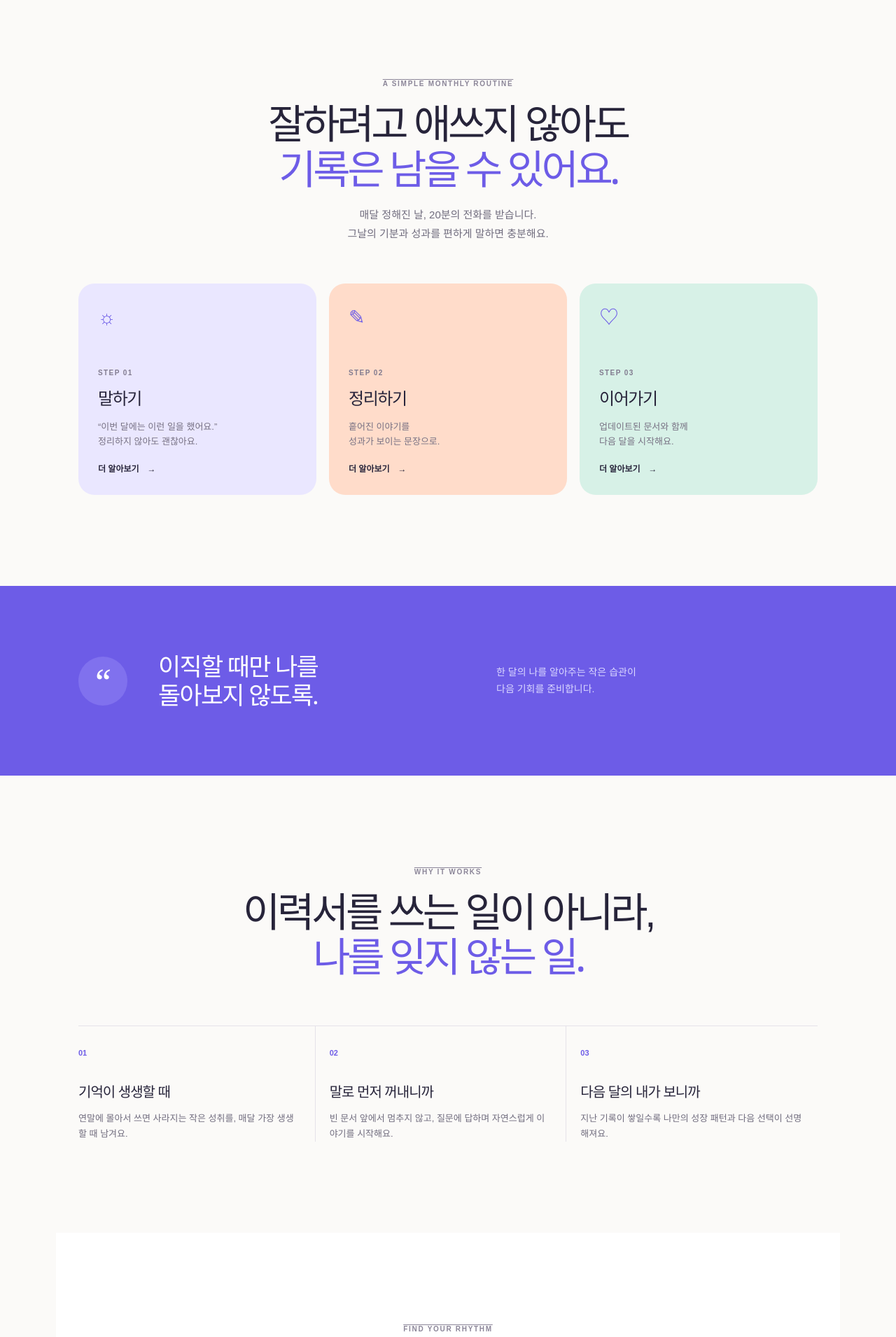
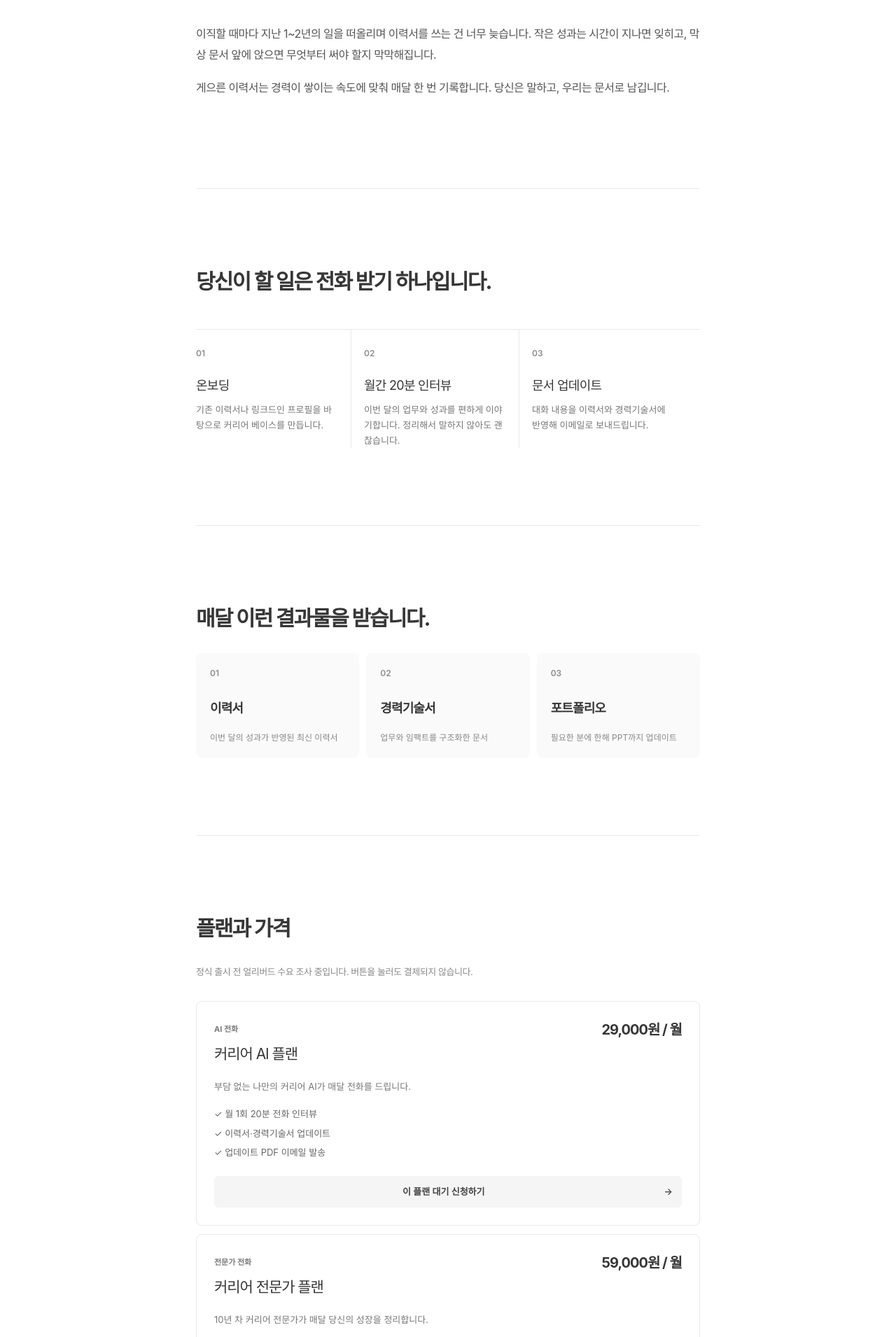
Before and after one commit to lazyresume/ad_check, a Next.js app: page / in a window 1280 px wide. Shown: the part 810-2720 px from the top of the page at 70% size. Built offline with nearby package versions, Linux system fonts and the light colour scheme; a web font is replaced by a local one.

Commit message:
Simplify landing page into Oopy-inspired document layout

```diff
--- a/app/page.tsx
+++ b/app/page.tsx
@@ -4,45 +4,38 @@ import { useState } from "react";
 
 type Plan = "ai" | "human";
 
-const planCopy: Record<Plan, { name: string; price: string; desc: string; features: string[] }> = {
-  ai: { name: "커리어 AI", price: "29,000", desc: "혼자 하는 것보다, 말로 꺼내는 게 쉬우니까", features: ["월 1회 20분 AI 전화", "이력서·경력기술서 업데이트", "PDF 이메일 발송"] },
-  human: { name: "커리어 전문가", price: "59,000", desc: "내 이야기를 더 선명한 언어로 바꾸니까", features: ["월 1회 30분 전문가 전화", "이력서·경력기술서·포트폴리오", "다음 달 액션 플랜"] },
+const plans: Record<Plan, { label: string; title: string; price: string; desc: string; items: string[] }> = {
+  ai: { label: "AI 전화", title: "커리어 AI 플랜", price: "29,000원 / 월", desc: "부담 없는 나만의 커리어 AI가 매달 전화를 드립니다.", items: ["월 1회 20분 전화 인터뷰", "이력서·경력기술서 업데이트", "업데이트 PDF 이메일 발송"] },
+  human: { label: "전문가 전화", title: "커리어 전문가 플랜", price: "59,000원 / 월", desc: "10년 차 커리어 전문가가 매달 당신의 성장을 정리합니다.", items: ["월 1회 30분 전문가 인터뷰", "이력서·경력기술서·포트폴리오", "다음 달 커리어 액션 플랜"] },
 };
 
 export default function Home() {
-  const [selectedPlan, setSelectedPlan] = useState<Plan | null>(null);
-  const [submitted, setSubmitted] = useState(false);
+  const [selected, setSelected] = useState<Plan | null>(null);
+  const [sent, setSent] = useState(false);
 
-  const choose = (plan: Plan) => {
-    setSelectedPlan(plan);
-    setSubmitted(false);
+  function choose(plan: Plan) {
+    setSelected(plan);
+    setSent(false);
     if (typeof window !== "undefined") {
       const key = `lazyresume_click_${plan}`;
       localStorage.setItem(key, String(Number(localStorage.getItem(key) || 0) + 1));
       window.history.replaceState(null, "", `#${plan}`);
     }
-  };
+  }
 
-  return <main>
-    <nav className="nav shell"><a className="logo" href="#top"><span className="logo-mark">L</span><span>게으른 이력서</span></a><a className="nav-quiet" href="#plans">플랜 보기</a></nav>
+  return <main className="page"><header className="topbar"><a className="workspace" href="#top"><span>📄</span> 게으른 이력서</a><button className="search" aria-label="검색">⌕ <span>Search</span></button></header>
+    <div className="content" id="top"><div className="hero-icon">📄</div><h1>게으른 이력서</h1><p className="lead">매달 AI 전화 한 통으로<br />이력서 업데이트를 끝내세요.</p>
+      <div className="notice"><span>💡</span><p><strong>이번 달에 한 일을 편하게 들려주세요.</strong><br />친구와 통화하듯 20분만 이야기하면, 이력서·경력기술서·포트폴리오를 최신 상태로 정리해드립니다.</p></div>
+      <nav className="quick-links"><a href="#why">왜 매달 해야 하나요?</a><a href="#how">어떻게 작동하나요?</a><a href="#plans">플랜과 가격</a></nav>
 
-    <section className="hero-soft shell" id="top"><div className="hero-soft-copy"><p className="overline">A LITTLE TIME FOR YOUR CAREER</p><h1>이번 달의 나를<br /><span>가볍게 돌보는</span><br />전화 한 통.</h1><p className="hero-text">일은 계속 쌓이는데, 이력서는 멈춰있나요?<br />친구와 통화하듯 이번 달의 일을 들려주세요.<br />우리가 당신의 커리어 기록을 이어갈게요.</p><a className="pill-cta" href="#routine">어떻게 하는지 보기 <span>↓</span></a></div><div className="hero-orbit"><div className="orbit-ring ring-one" /><div className="orbit-ring ring-two" /><div className="orb-card"><span className="orb-sun">✦</span><p>오늘도<br /><strong>잘하고 있어요.</strong></p><small>monthly check-in</small></div><div className="float-note note-one">20 min<br /><b>just for you</b></div><div className="float-note note-two">이번 달의<br /><b>작은 성취</b></div></div></section>
-
-    <section className="trust-strip"><div className="shell trust-inner"><span>매달 한 번</span><i>•</i><span>부담 없이</span><i>•</i><span>내 커리어를 기억하는 시간</span></div></section>
-
-    <section className="routine shell" id="routine"><div className="section-top"><p className="overline">A SIMPLE MONTHLY ROUTINE</p><h2>잘하려고 애쓰지 않아도<br /><span>기록은 남을 수 있어요.</span></h2><p>매달 정해진 날, 20분의 전화를 받습니다.<br />그날의 기분과 성과를 편하게 말하면 충분해요.</p></div><div className="routine-cards"><article className="routine-card lavender"><div className="routine-icon">☼</div><small>STEP 01</small><h3>말하기</h3><p>“이번 달에는 이런 일을 했어요.”<br />정리하지 않아도 괜찮아요.</p><a href="#plans">더 알아보기　→</a></article><article className="routine-card peach"><div className="routine-icon">✎</div><small>STEP 02</small><h3>정리하기</h3><p>흩어진 이야기를<br />성과가 보이는 문장으로.</p><a href="#plans">더 알아보기　→</a></article><article className="routine-card mint"><div className="routine-icon">♡</div><small>STEP 03</small><h3>이어가기</h3><p>업데이트된 문서와 함께<br />다음 달을 시작해요.</p><a href="#plans">더 알아보기　→</a></article></div></section>
-
-    <section className="quote-band"><div className="shell quote-layout"><div className="quote-circle">“</div><blockquote>이직할 때만 나를<br />돌아보지 않도록.</blockquote><p>한 달의 나를 알아주는 작은 습관이<br />다음 기회를 준비합니다.</p></div></section>
-
-    <section className="difference shell"><div className="section-top"><p className="overline">WHY IT WORKS</p><h2>이력서를 쓰는 일이 아니라,<br /><span>나를 잊지 않는 일.</span></h2></div><div className="difference-grid"><div><strong>01</strong><h3>기억이 생생할 때</h3><p>연말에 몰아서 쓰면 사라지는 작은 성취를, 매달 가장 생생할 때 남겨요.</p></div><div><strong>02</strong><h3>말로 먼저 꺼내니까</h3><p>빈 문서 앞에서 멈추지 않고, 질문에 답하며 자연스럽게 이야기를 시작해요.</p></div><div><strong>03</strong><h3>다음 달의 내가 보니까</h3><p>지난 기록이 쌓일수록 나만의 성장 패턴과 다음 선택이 선명해져요.</p></div></div></section>
-
-    <section className="plans-soft shell" id="plans"><div className="section-top"><p className="overline">FIND YOUR RHYTHM</p><h2>나에게 맞는<br /><span>커리어 루틴을 골라보세요.</span></h2><p>지금은 얼리버드 수요 조사 기간입니다.<br />버튼을 눌러도 결제되지 않아요.</p></div><div className="soft-plan-grid">{(Object.keys(planCopy) as Plan[]).map((id) => { const plan = planCopy[id]; return <article className={`soft-plan ${id === "human" ? "dark-plan" : ""}`} key={id}>{id === "human" && <span className="plan-tag">MOST POPULAR</span>}<p className="overline">{id === "ai" ? "A QUIET AI CALL" : "A WARM HUMAN CALL"}</p><h3>{plan.name}</h3><p className="plan-desc">{plan.desc}</p><div className="soft-price"><small>월</small>{plan.price}<b>원</b></div><ul>{plan.features.map((item) => <li key={item}>✓　{item}</li>)}</ul><button className="soft-button" onClick={() => choose(id)}>이 루틴 시작하기 <span>→</span></button></article>; })}</div></section>
-
-    <section className="faq shell"><p className="overline">A FEW QUESTIONS</p><h2>시작하기 전에<br /><span>궁금한 것들.</span></h2><div className="faq-list"><details><summary>통화는 꼭 정해진 시간에 해야 하나요?<span>+</span></summary><p>온보딩 후 서로 편한 날짜와 시간대를 정합니다. 늦은 저녁도 괜찮아요.</p></details><details><summary>AI가 제 일을 잘 이해할 수 있나요?<span>+</span></summary><p>첫 통화에서 커리어 베이스를 만들고, 매달 지난 기록을 참고해 질문합니다.</p></details><details><summary>신청하면 바로 결제되나요?<span>+</span></summary><p>아니요. 현재는 수요 조사 단계이며, 출시 알림을 위한 신청만 받습니다.</p></details></div></section>
-
-    <section className="last-soft"><div className="shell last-inner"><p className="overline">TAKE A BREATH</p><h2>당신의 커리어에도<br /><span>돌봄이 필요하니까.</span></h2><a className="pill-cta" href="#plans">내 루틴 시작하기 <span>→</span></a></div></section>
-    <footer className="footer shell"><span>© 2026 lazyresume</span><span>매달 한 통, 나를 업데이트하는 시간</span><span>@lazyresume</span></footer>
-
-    {selectedPlan && <div className="modal-backdrop" onClick={() => setSelectedPlan(null)}><div className="modal-soft" role="dialog" aria-modal="true" onClick={(e) => e.stopPropagation()}><button className="modal-close" onClick={() => setSelectedPlan(null)} aria-label="닫기">×</button>{submitted ? <><div className="success-soft">✓</div><h2>신청이 접수됐어요.</h2><p>출시 소식과 얼리버드 안내를 보내드릴게요.</p><button className="soft-button" onClick={() => setSelectedPlan(null)}>확인</button></> : <><p className="overline">{planCopy[selectedPlan].name}</p><h2>조금 더 가볍게<br />시작해볼까요?</h2><p>아직 결제되지 않아요. 이메일만 남겨주세요.</p><form onSubmit={(e) => { e.preventDefault(); setSubmitted(true); }}><input required type="email" placeholder="이메일 주소" aria-label="이메일 주소" /><label><input required type="checkbox" /> 정기 전화 안내를 받아볼게요.</label><button className="soft-button" type="submit">얼리버드 신청하기 <span>→</span></button></form></>}</div></div>}
+      <section className="doc-section" id="why"><h2>왜 매달 해야 하나요?</h2><p>이직할 때마다 지난 1~2년의 일을 떠올리며 이력서를 쓰는 건 너무 늦습니다. 작은 성과는 시간이 지나면 잊히고, 막상 문서 앞에 앉으면 무엇부터 써야 할지 막막해집니다.</p><p>게으른 이력서는 경력이 쌓이는 속도에 맞춰 매달 한 번 기록합니다. 당신은 말하고, 우리는 문서로 남깁니다.</p></section>
+      <section className="doc-section" id="how"><h2>당신이 할 일은 전화 받기 하나입니다.</h2><div className="steps"><div><b>01</b><h3>온보딩</h3><p>기존 이력서나 링크드인 프로필을 바탕으로 커리어 베이스를 만듭니다.</p></div><div><b>02</b><h3>월간 20분 인터뷰</h3><p>이번 달의 업무와 성과를 편하게 이야기합니다. 정리해서 말하지 않아도 괜찮습니다.</p></div><div><b>03</b><h3>문서 업데이트</h3><p>대화 내용을 이력서와 경력기술서에 반영해 이메일로 보내드립니다.</p></div></div></section>
+      <section className="doc-section output"><h2>매달 이런 결과물을 받습니다.</h2><div className="output-grid"><div><span>01</span><strong>이력서</strong><p>이번 달의 성과가 반영된 최신 이력서</p></div><div><span>02</span><strong>경력기술서</strong><p>업무와 임팩트를 구조화한 문서</p></div><div><span>03</span><strong>포트폴리오</strong><p>필요한 분에 한해 PPT까지 업데이트</p></div></div></section>
+      <section className="doc-section" id="plans"><h2>플랜과 가격</h2><p className="muted">정식 출시 전 얼리버드 수요 조사 중입니다. 버튼을 눌러도 결제되지 않습니다.</p><div className="plan-list">{(Object.keys(plans) as Plan[]).map((id) => <article className="plan" key={id}><div className="plan-head"><div><span className="plan-label">{plans[id].label}</span><h3>{plans[id].title}</h3></div><strong>{plans[id].price}</strong></div><p>{plans[id].desc}</p><ul>{plans[id].items.map((item) => <li key={item}>✓ {item}</li>)}</ul><button onClick={() => choose(id)}>이 플랜 대기 신청하기 <span>→</span></button></article>)}</div></section>
+      <section className="doc-section faq"><h2>자주 묻는 질문</h2><details><summary>통화 시간은 정해져 있나요?<span>+</span></summary><p>온보딩 후 서로 편한 날짜와 시간대를 정합니다. 늦은 저녁도 가능합니다.</p></details><details><summary>AI가 제 업무를 이해할 수 있나요?<span>+</span></summary><p>첫 통화에서 커리어 베이스를 만들고, 이후 대화와 지난 기록을 참고해 질문합니다.</p></details><details><summary>신청하면 바로 결제되나요?<span>+</span></summary><p>아니요. 현재는 수요 조사 단계이며 출시 알림을 위한 신청만 받습니다.</p></details></section>
+      <section className="closing"><h2>이번 달의 나를<br />놓치지 마세요.</h2><button onClick={() => choose("ai")}>얼리버드 신청하기　→</button></section>
+      <footer>© 2026 lazyresume　·　instagram @lazyresume</footer>
+    </div>
+    {selected && <div className="modal-backdrop" onClick={() => setSelected(null)}><div className="modal" role="dialog" aria-modal="true" onClick={(e) => e.stopPropagation()}><button className="close" onClick={() => setSelected(null)} aria-label="닫기">×</button>{sent ? <><div className="sent">✓</div><h2>신청이 접수됐어요.</h2><p>출시 소식과 얼리버드 안내를 보내드릴게요.</p><button onClick={() => setSelected(null)}>확인</button></> : <><span className="plan-label">{plans[selected].label}</span><h2>출시 소식을<br />가장 먼저 받아보세요.</h2><p>아직 결제되지 않습니다. 이메일만 남겨주세요.</p><form onSubmit={(e) => { e.preventDefault(); setSent(true); }}><input required type="email" placeholder="이메일 주소" aria-label="이메일 주소" /><label><input required type="checkbox" /> 정기 전화 안내를 받아볼게요.</label><button type="submit">대기 신청하기　→</button></form></>}</div></div>}
   </main>;
 }
```
Also changed, not shown: app/globals.css.
